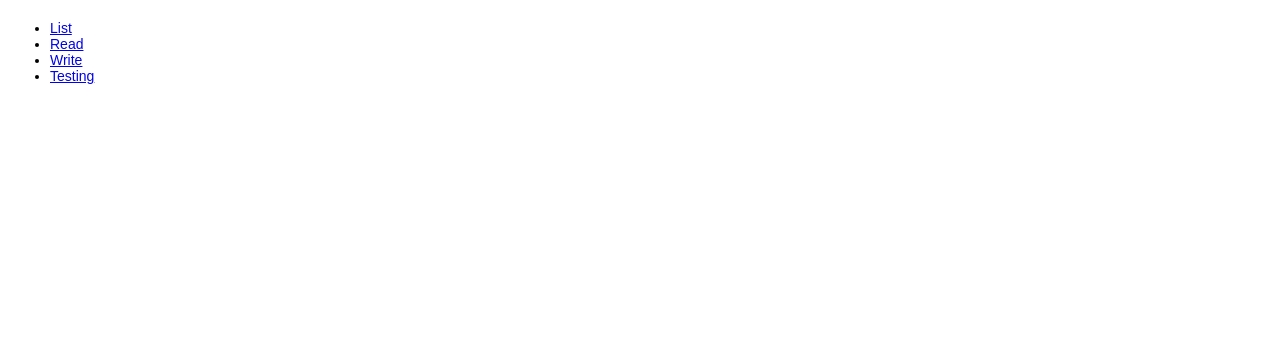
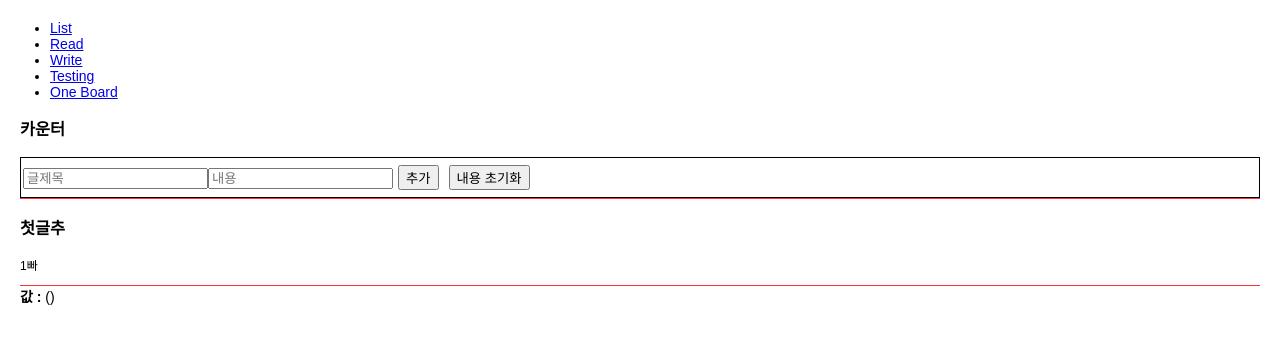
Before and after one commit to SlimeySlime/react-gh-pages, a React (Create React App) app: page /oneboard in a window 1280 px wide. Shown: the top 344 px of the page. Built offline with nearby package versions, Linux system fonts and the light colour scheme.

Commit message:
one board testing:

```diff
--- a/src/Board/App.js
+++ b/src/Board/App.js
@@ -3,6 +3,7 @@ import Read from './Read';
 import Write from './Write';
 import List from './List';
 import Testing from './Testing';
+import OnePageBoard from './OnePageBoard';
 import {Route, Link} from 'react-router-dom';
 
 class App extends React.Component{
@@ -25,6 +26,9 @@ class App extends React.Component{
                     <li>
                         <Link to='/test'>Testing</Link>
                     </li>
+                    <li>
+                        <Link to='/oneboard'>One Board</Link>
+                    </li>
                 </ul>
             </div>
             <div className="route">
@@ -32,6 +36,7 @@ class App extends React.Component{
                 <Route path="/read" component={Read} />
                 <Route path="/write" component={Write} />
                 <Route path='/test' component={Testing} />
+                <Route path='/oneboard' component={OnePageBoard} />
             </div>
             </div>
         );
--- /dev/null
+++ b/src/Board/OnePageBoard.js
@@ -0,0 +1,105 @@
+import React, {useState, useRef} from 'react';
+import styled from 'styled-components';
+
+const Number = styled.div`
+    width : 100%;
+    font-size : 25px;
+    border : 1px solid #ccc;
+    padding : 5px;
+`
+const Button = styled.button`
+    display : inline-flex;
+    flex-direction : column;
+    margin : 5px;
+`
+const Input = styled.div`
+    border : 1px solid;
+    padding : 2px;
+    input {
+        width = 10px;
+    }
+`
+const ListItem = styled.div`
+    border-top : 1px solid #f33;
+    p {
+        font-size : 12px;
+    }
+`
+
+function OnePageBoard (){
+    const [boardData, setBoard] = useState({
+        board : [
+            {
+                title : "첫글추",
+                content : "1빠",
+            }
+        ],
+    })
+    const [inputs, setInputs] = useState(
+        {
+            title : '',
+            content : '',
+        }
+    );
+    const { title, content} = inputs;
+    const { board } = boardData;
+    const nameInput = useRef();
+
+    const onChange = e => {
+        // e : syntheticBaseEvent / 수많은 이벤트 데이터의 집합.
+        // 그 중에 target에는 value(값)과 name(블록name) 등 등 target 블록의 값들이 담겨져있음
+        const {value, name} = e.target;
+        setInputs({
+            ...inputs,
+            [name] : value,
+            // e.target 값의 name이 title 이면 [title] : value
+            // target name이 content면 [content] : value
+        });
+    }
+    const post = e => {
+        const {value, name} = e.target;
+        setBoard({
+            ...board,
+
+        })
+    }
+
+    const resetInput = () => {
+        setInputs({
+            title : '',
+            content : ''
+        })
+        nameInput.current.focus();
+        nameInput.current.value = '';
+    }
+
+    return(
+        <div>
+            <h3>카운터</h3>
+            <Input>
+                <input name="title" placeholder="글제목" ref={nameInput} onChange={onChange}/>
+                <input name="content" placeholder="내용"onChange={onChange} />
+                <Button onClick={post}> 추가 </Button>
+                <Button onClick={resetInput}> 내용 초기화 </Button>
+            </Input>
+            {board.map( (item) => {
+                return (
+                    <ListItem key={item.key}>
+                        <h3>{item.title}</h3>
+                        <p>{item.content}</p>
+                    </ListItem>
+                );
+            })}
+            <ListItem>
+
+            </ListItem>
+
+            <div><b>값 : </b>{title} ({content})</div>
+            {/* <div>{JSON.stringify(inputs)}</div> */}
+
+        </div>
+    );
+
+}
+
+export default OnePageBoard;
--- a/src/Board/Testing.js
+++ b/src/Board/Testing.js
@@ -12,7 +12,7 @@ class Testing extends React.Component{
 
     loadingData = async() => {
         try{
-            const response = await axios.get("/board");
+            const response = await axios.get("http://localhost:3000/write");
             this.setState({
                 //boards : 'test',
                 boards : response.data,
```
